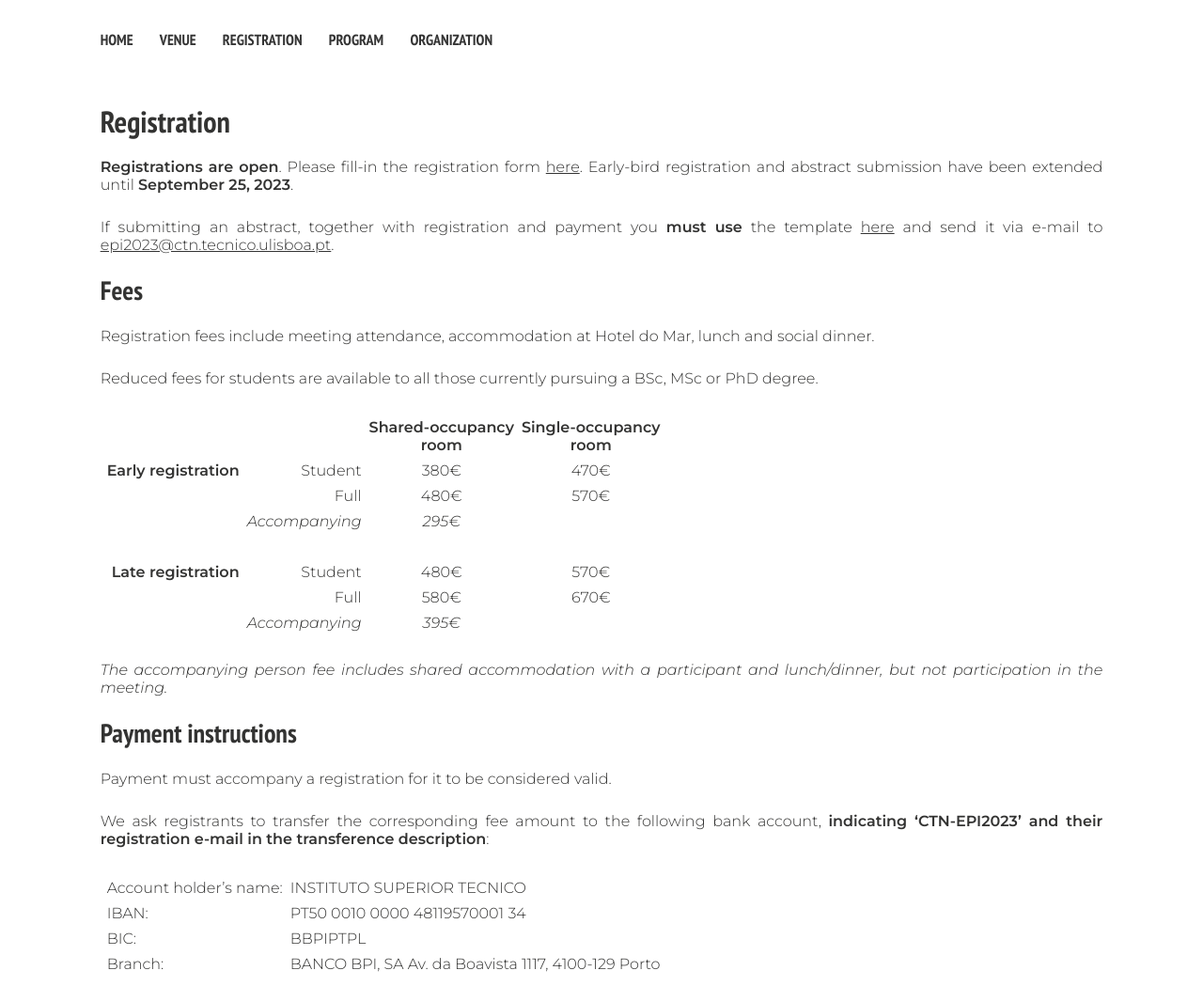
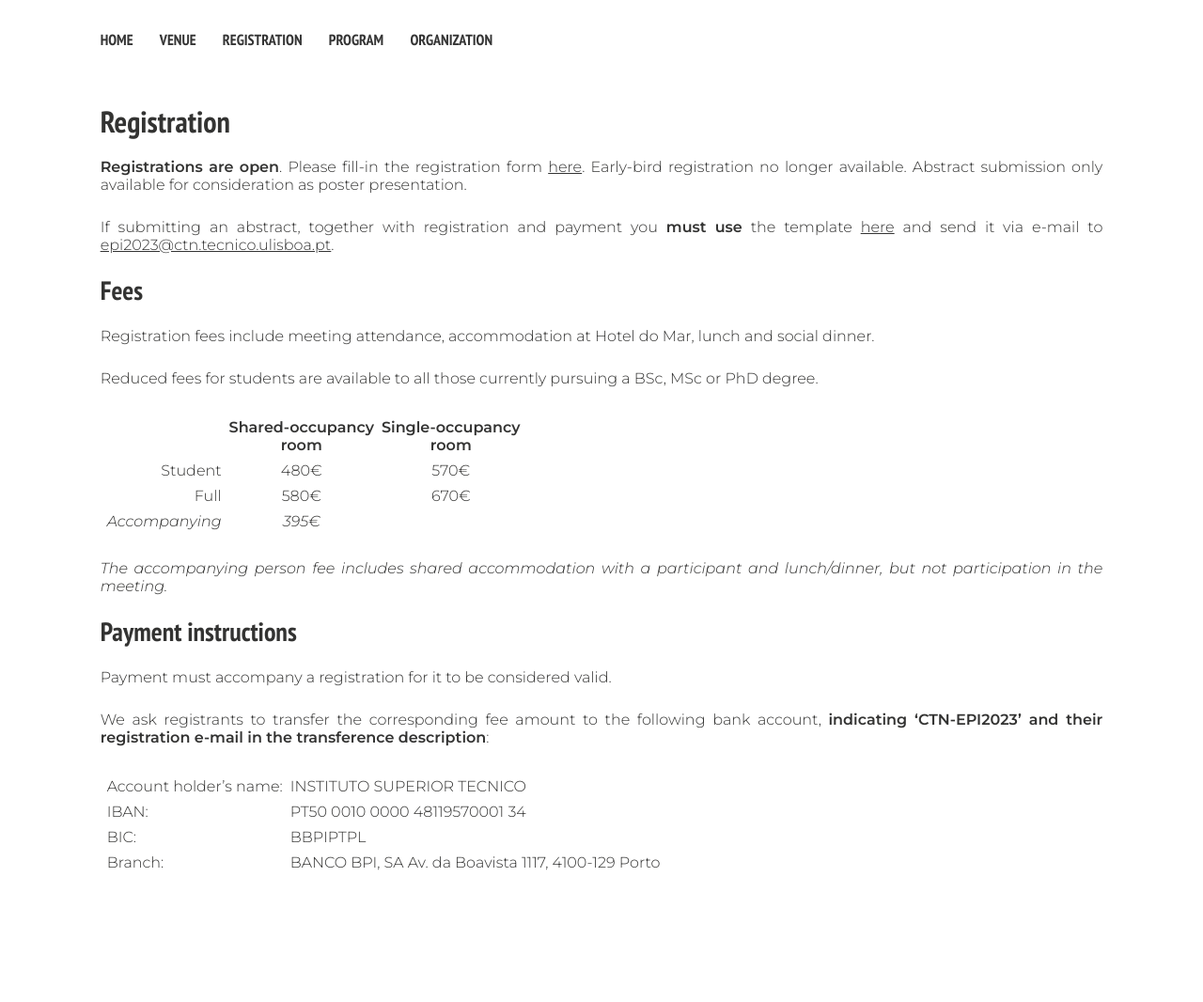
Before and after one commit to Iberian-Peptide-Meeting/XVIII, a Jekyll site: the page built from _pages/registration.md, in a window 1280 px wide. Shown: the whole page at 94% size. Built offline with Jekyll 4.4.1, drawn with Linux system fonts in a browser that asks for light colours; nearby versions of some CDN libraries; after the commit the page ends 958 px from its top, so only the background shows below that.

Commit message:
Switched off early-bird

```diff
--- a/_data/sponsors.yml
+++ b/_data/sponsors.yml
@@ -27,7 +27,7 @@
 -   name: Iris Biotech
     url: https://www.iris-biotech.de/global/
     avatar: /images/iris.png
-    width: 80
+    width: 75
     type: commercial
 
 -   name: Paralab Bio
--- a/_pages/registration.md
+++ b/_pages/registration.md
@@ -7,8 +7,7 @@ permalink: /registration
 
 **Registrations are open**. Please fill-in the registration form
 [here](https://forms.gle/CH1cTGy2RptbUzq7A).
-Early-bird registration and abstract submission have been extended until
-**September 25, 2023**.
+Early-bird registration no longer available. Abstract submission only available for consideration as poster presentation.
 
 If submitting an abstract, together with registration and payment you
 **must use** the template [here](/XVIII/images/AbstractTemplate.docx) and send
@@ -23,15 +22,11 @@ lunch and social dinner.
 Reduced fees for students are available to all those currently pursuing a BSc,
 MSc or PhD degree.
 
-|                        |                | Shared-occupancy<br />room | Single-occupancy<br />room |
-|-----------------------:|---------------:|:--------------------------:|:--------------------------:|
-| **Early registration** |        Student |            380€            |            470€            |
-|                        |           Full |            480€            |            570€            |
-|                        | _Accompanying_ |           _295€_           |                            |
-|                        |                |                            |                            |
-| **Late registration**  |        Student |            480€            |            570€            |
-|                        |           Full |            580€            |            670€            |
-|                        | _Accompanying_ |           _395€_           |                            |
+|                | Shared-occupancy<br />room | Single-occupancy<br />room |
+|---------------:|:--------------------------:|:--------------------------:|
+|        Student |            480€            |            570€            |
+|           Full |            580€            |            670€            |
+| _Accompanying_ |           _395€_           |                            |
 
 _The accompanying person fee includes shared accommodation with a participant
 and lunch/dinner, but not participation in the meeting._
```
Also changed, not shown: index.md (+1 -2 lines).
